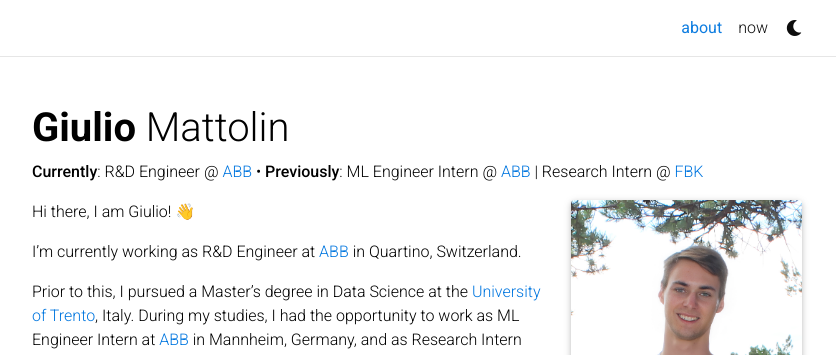
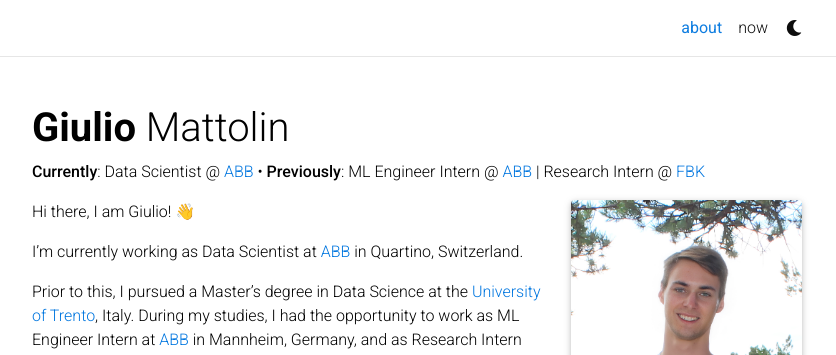
Before and after one commit to giuliomattolin/giuliomattolin.github.io, a Jekyll site: the page built from _pages/about.md, in a window 1280 px wide. Shown: the top 355 px of the page, without its empty margins (223-1059 px from the left). Built offline with Jekyll 4.4.1, drawn with Linux system fonts in a browser that asks for light colours; full-size pictures stand in for the smaller copies a plugin makes; comment, search, counter and statistics services are not loaded; a style sheet for code colours, icons or effects is not loaded.

Commit message:
Update about

```diff
--- a/_pages/about.md
+++ b/_pages/about.md
@@ -2,7 +2,7 @@
 layout: about
 title: about
 permalink: /
-subtitle: "<strong>Currently</strong>: R&D Engineer @ <a href='https://global.abb/group/en'>ABB</a> • <strong>Previously</strong>: ML Engineer Intern @ <a href='https://global.abb/group/en'>ABB</a> | Research Intern @ <a href='https://www.fbk.eu/en'>FBK</a>"
+subtitle: "<strong>Currently</strong>: Data Scientist @ <a href='https://global.abb/group/en'>ABB</a> • <strong>Previously</strong>: ML Engineer Intern @ <a href='https://global.abb/group/en'>ABB</a> | Research Intern @ <a href='https://www.fbk.eu/en'>FBK</a>"
 
 profile:
   align: right
@@ -18,10 +18,10 @@ social: true  # includes social icons at the bottom of the page
 
 Hi there, I am Giulio! 👋
 
-I'm currently working as R&D Engineer at [ABB](https://global.abb/group/en) in Quartino, Switzerland.
+I'm currently working as Data Scientist at [ABB](https://global.abb/group/en) in Quartino, Switzerland.
 
 Prior to this, I pursued a Master's degree in Data Science at the [University of Trento](https://www.unitn.it/en), Italy. During my studies, I had the opportunity to work as ML Engineer Intern at [ABB](https://global.abb/group/en) in Mannheim, Germany, and as Research Intern under the supervision of Prof. Elisa Ricci in the Deep Visual Learning (DVL) research unit of [Fondazione Bruno Kessler](https://www.fbk.eu/en) in Trento, Italy.
 
-During my time at [FBK](https://www.fbk.eu/en), I conducted research in the field of domain adaptation to improve the performance of object detection models, and the work I've done ended up in a paper being accepted at WACV 2023. If you are interested, you can find the paper [`here`](https://arxiv.org/abs/2210.11539)!
+During my time at [FBK](https://www.fbk.eu/en), I conducted research in the field of domain adaptation to improve the performance of object detection models, and the work I've done ended up in a paper being accepted at WACV 2023. If you are interested, you can find the paper [`here`](https://openaccess.thecvf.com/content/WACV2023/html/Mattolin_ConfMix_Unsupervised_Domain_Adaptation_for_Object_Detection_via_Confidence-Based_Mixing_WACV_2023_paper.html)!
 
 In my spare time, I enjoy playing guitar, doing sports (such as football, basketball, running, and the list goes on), playing chess and hiking.
```
